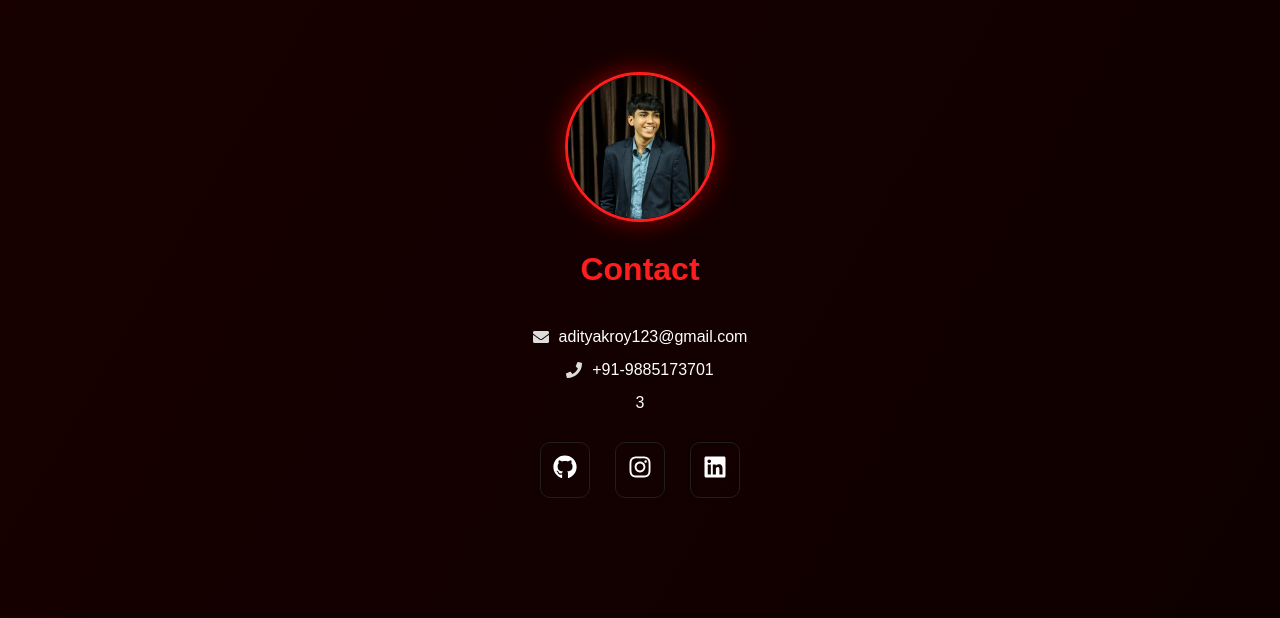
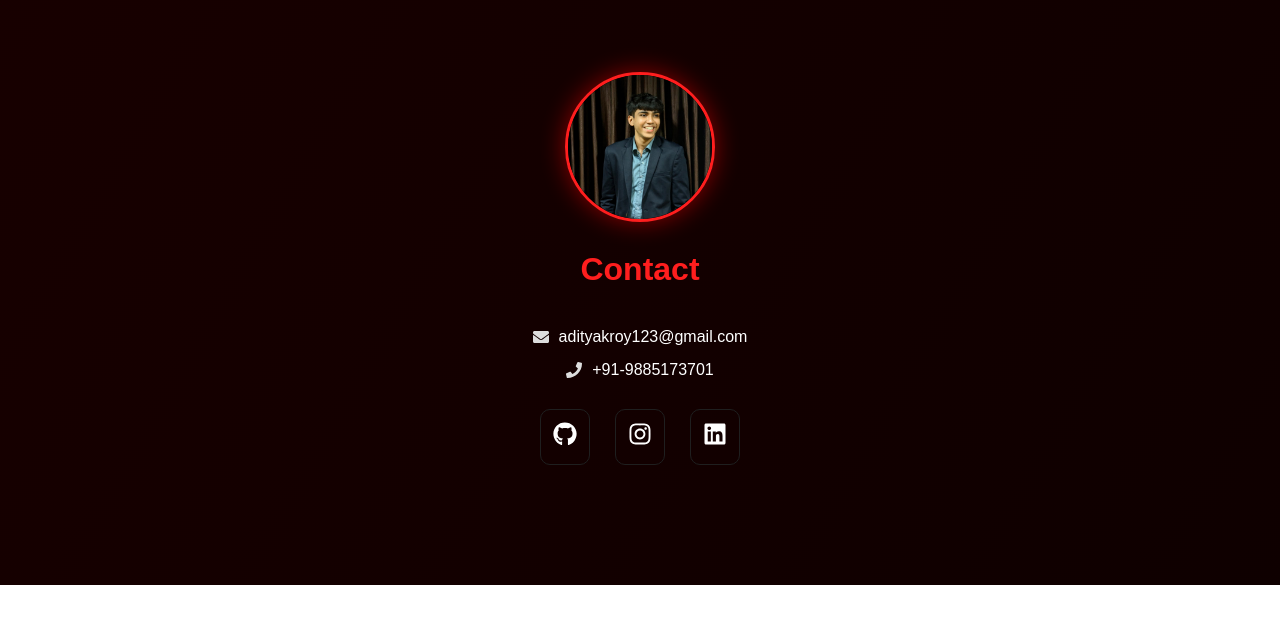
Before and after one commit to MRhacksalive/aditya-portfolio, a React (Vite) app: page / in a window 1280 px wide. Shown: the part 4133-4751 px from the top of the page. After the commit the page ends 4718 px from the top, so only its background shows below. Built offline with nearby package versions, Linux system fonts and the light colour scheme.

Commit message:
final3 error

```diff
--- a/src/components/Contact.jsx
+++ b/src/components/Contact.jsx
@@ -29,7 +29,6 @@ adityakroy123@gmail.com
 <FaPhone />
 <a href="tel:+91-9885173701"><span>+91-9885173701</span></a>
 </div>
-3
 </div>
 
 <div className="contact-socials">
```
